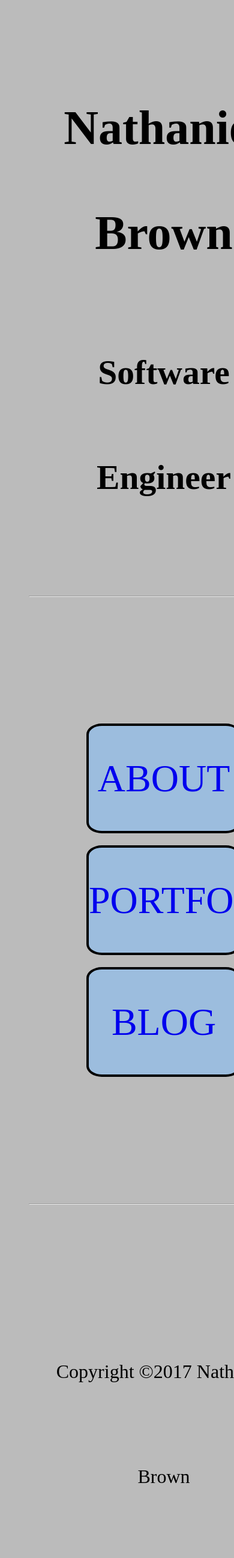
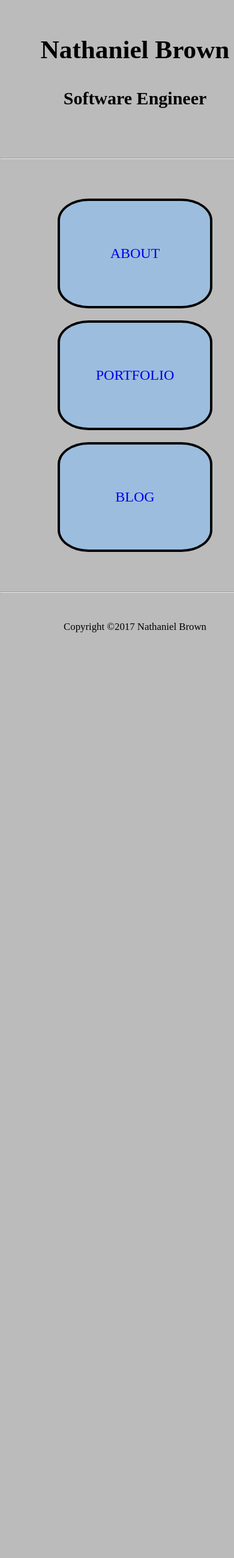
Before and after one commit to ngbcode/ngbcode.github.io, a Jekyll site: the page built from index.html, in a window 390 px wide. Shown: the whole page at 60% size. Built offline with Jekyll 4.4.1, drawn with Linux system fonts in a browser that asks for light colours; some web fonts are replaced; after the commit the page ends 1057 px from its top, so only the background shows below that.

Commit message:
Changed mobile font sizes

```diff
--- a/assets/css/style.scss
+++ b/assets/css/style.scss
@@ -50,8 +50,8 @@
     padding: $spacing-small;
     @include media-query($on-laptop) {
         max-width: 600px;
-        font-size: $font-size * 2;
-        line-height: 175px;
+        padding: 0;
+        font-size: $font-size * 1.5;
     }
 }
 
@@ -60,8 +60,16 @@
     padding-top: $spacing-small * 0.5;
     padding-bottom: $spacing-small * 0.75;
 }
-header h1 { font-size: $font-size * 2.5; }
-header h3 { font-size: $font-size * 1.8; }
+header h1 { font-size: $font-size * 2.5;
+    @include media-query($on-laptop) {
+        font-size: $font-size * 1.8;
+    }
+}
+header h3 { font-size: $font-size * 1.8;
+    @include media-query($on-laptop) {
+        font-size: $font-size * 1.25;
+    }
+}
 
 a {
     text-decoration: none;
@@ -73,7 +81,7 @@
     width: 450px;
     height: 240px;
     border: 4px solid black;
-    border-radius: 10%;
+    border-radius: 20%;
     background: #9cbdde;
     font-size: $font-size * 3;
     text-decoration: none;
@@ -84,8 +92,8 @@
     @include media-query($on-laptop) {
         width: 250px;
         height: 175px;
-        border-radius: 10%;
-        font-size: $font-size * 2;
+        border-radius: 20%;
+        font-size: $font-size;
         line-height: 175px;
     }
 }
@@ -106,6 +114,7 @@
     @include media-query($on-laptop) {
         width: $spacing-small * 2;
         height: 30px;
+        font-size: $font-size * 0.75;
         line-height: 30px;
     }
 }
@@ -117,9 +126,15 @@
     margin: auto;
     padding: $spacing-small;
     text-align: justify;
+    @include media-query($on-laptop) {
+        padding: 0;
+    }
 }
 
 .copy {
     margin: auto;
     text-align: center;
+    @include media-query($on-laptop) {
+        font-size: $font-size * 0.7;
+    }
 }
```
